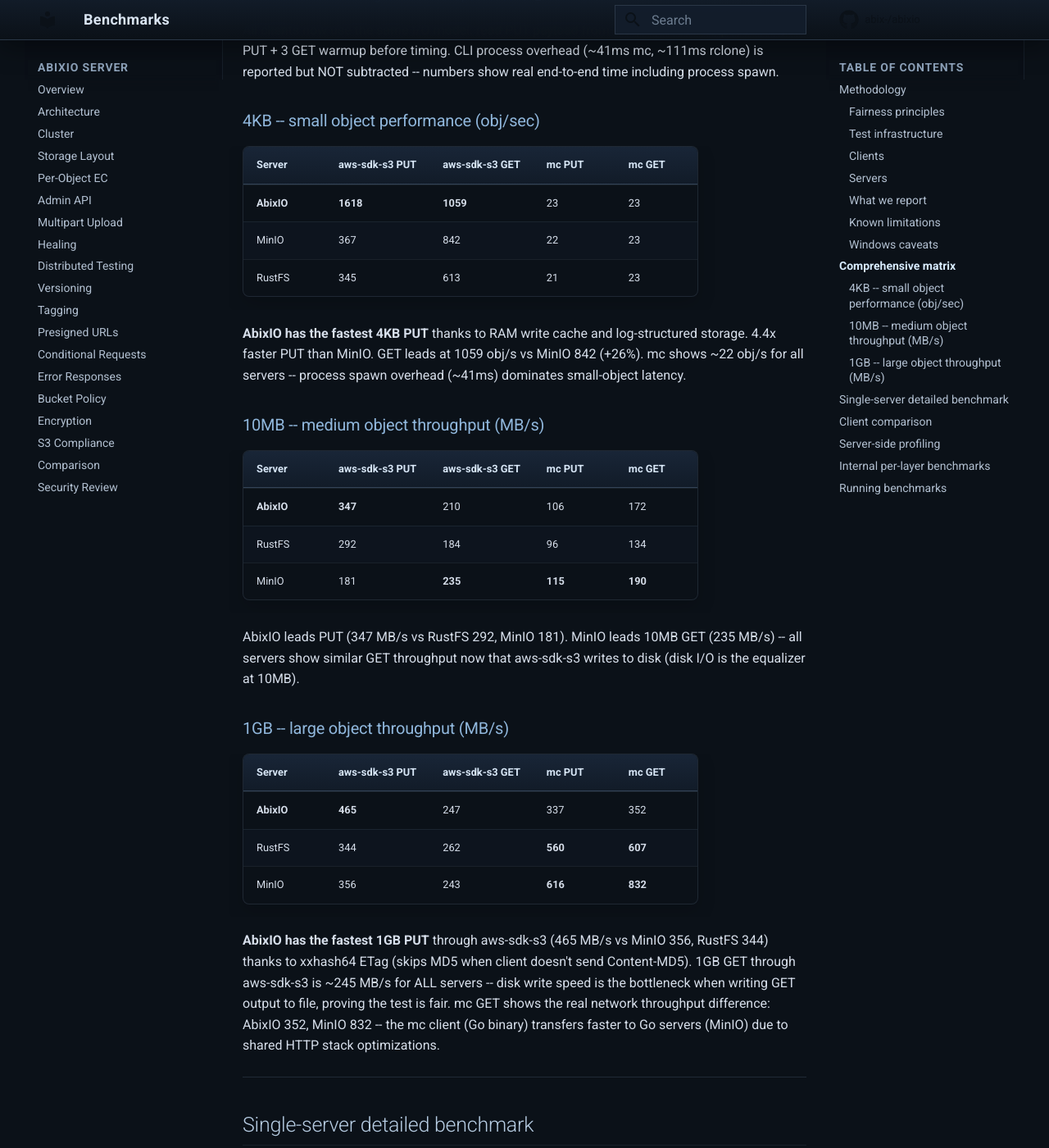
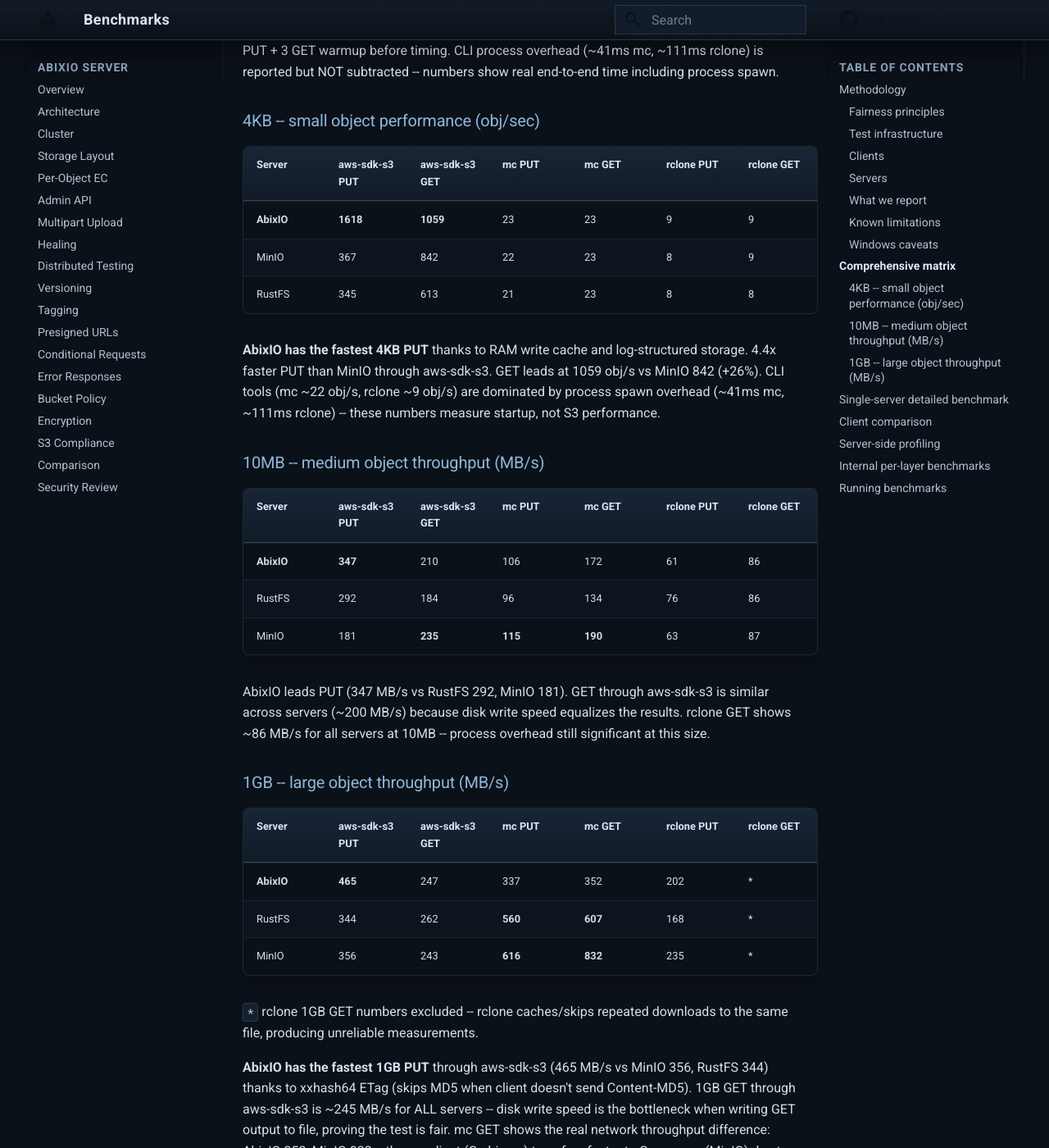
Before and after one commit to abix-/abixio, an MkDocs documentation site: the page built from docs/benchmarks.md, in a window 1280 px wide and 1400 px high, scrolled down 2508 px. Shown: the whole window at 82% size. Built offline with MkDocs 1.6.1 and Material for MkDocs 9.7.7, drawn with Linux system fonts in a browser that asks for light colours; comment, search, counter and statistics services are not loaded.

Commit message:
docs: add rclone columns to all matrix tables, note caching issue on 1GB GET

```diff
--- a/docs/benchmarks.md
+++ b/docs/benchmarks.md
@@ -106,36 +106,41 @@
 
 ### 4KB -- small object performance (obj/sec)
 
-| Server | aws-sdk-s3 PUT | aws-sdk-s3 GET | mc PUT | mc GET |
-|--------|---------------|---------------|--------|--------|
-| **AbixIO** | **1618** | **1059** | 23 | 23 |
-| MinIO | 367 | 842 | 22 | 23 |
-| RustFS | 345 | 613 | 21 | 23 |
+| Server | aws-sdk-s3 PUT | aws-sdk-s3 GET | mc PUT | mc GET | rclone PUT | rclone GET |
+|--------|---------------|---------------|--------|--------|------------|------------|
+| **AbixIO** | **1618** | **1059** | 23 | 23 | 9 | 9 |
+| MinIO | 367 | 842 | 22 | 23 | 8 | 9 |
+| RustFS | 345 | 613 | 21 | 23 | 8 | 8 |
 
 **AbixIO has the fastest 4KB PUT** thanks to RAM write cache and
-log-structured storage. 4.4x faster PUT than MinIO. GET leads at 1059
-obj/s vs MinIO 842 (+26%). mc shows ~22 obj/s for all servers -- process
-spawn overhead (~41ms) dominates small-object latency.
+log-structured storage. 4.4x faster PUT than MinIO through aws-sdk-s3.
+GET leads at 1059 obj/s vs MinIO 842 (+26%). CLI tools (mc ~22 obj/s,
+rclone ~9 obj/s) are dominated by process spawn overhead (~41ms mc,
+~111ms rclone) -- these numbers measure startup, not S3 performance.
 
 ### 10MB -- medium object throughput (MB/s)
 
-| Server | aws-sdk-s3 PUT | aws-sdk-s3 GET | mc PUT | mc GET |
-|--------|---------------|---------------|--------|--------|
-| **AbixIO** | **347** | 210 | 106 | 172 |
-| RustFS | 292 | 184 | 96 | 134 |
-| MinIO | 181 | **235** | **115** | **190** |
+| Server | aws-sdk-s3 PUT | aws-sdk-s3 GET | mc PUT | mc GET | rclone PUT | rclone GET |
+|--------|---------------|---------------|--------|--------|------------|------------|
+| **AbixIO** | **347** | 210 | 106 | 172 | 61 | 86 |
+| RustFS | 292 | 184 | 96 | 134 | 76 | 86 |
+| MinIO | 181 | **235** | **115** | **190** | 63 | 87 |
 
-AbixIO leads PUT (347 MB/s vs RustFS 292, MinIO 181). MinIO leads 10MB
-GET (235 MB/s) -- all servers show similar GET throughput now that
-aws-sdk-s3 writes to disk (disk I/O is the equalizer at 10MB).
+AbixIO leads PUT (347 MB/s vs RustFS 292, MinIO 181). GET through
+aws-sdk-s3 is similar across servers (~200 MB/s) because disk write
+speed equalizes the results. rclone GET shows ~86 MB/s for all servers
+at 10MB -- process overhead still significant at this size.
 
 ### 1GB -- large object throughput (MB/s)
 
-| Server | aws-sdk-s3 PUT | aws-sdk-s3 GET | mc PUT | mc GET |
-|--------|---------------|---------------|--------|--------|
-| **AbixIO** | **465** | 247 | 337 | 352 |
-| RustFS | 344 | 262 | **560** | **607** |
-| MinIO | 356 | 243 | **616** | **832** |
+| Server | aws-sdk-s3 PUT | aws-sdk-s3 GET | mc PUT | mc GET | rclone PUT | rclone GET |
+|--------|---------------|---------------|--------|--------|------------|------------|
+| **AbixIO** | **465** | 247 | 337 | 352 | 202 | * |
+| RustFS | 344 | 262 | **560** | **607** | 168 | * |
+| MinIO | 356 | 243 | **616** | **832** | 235 | * |
+
+`*` rclone 1GB GET numbers excluded -- rclone caches/skips repeated
+downloads to the same file, producing unreliable measurements.
 
 **AbixIO has the fastest 1GB PUT** through aws-sdk-s3 (465 MB/s vs MinIO
 356, RustFS 344) thanks to xxhash64 ETag (skips MD5 when client doesn't
```
